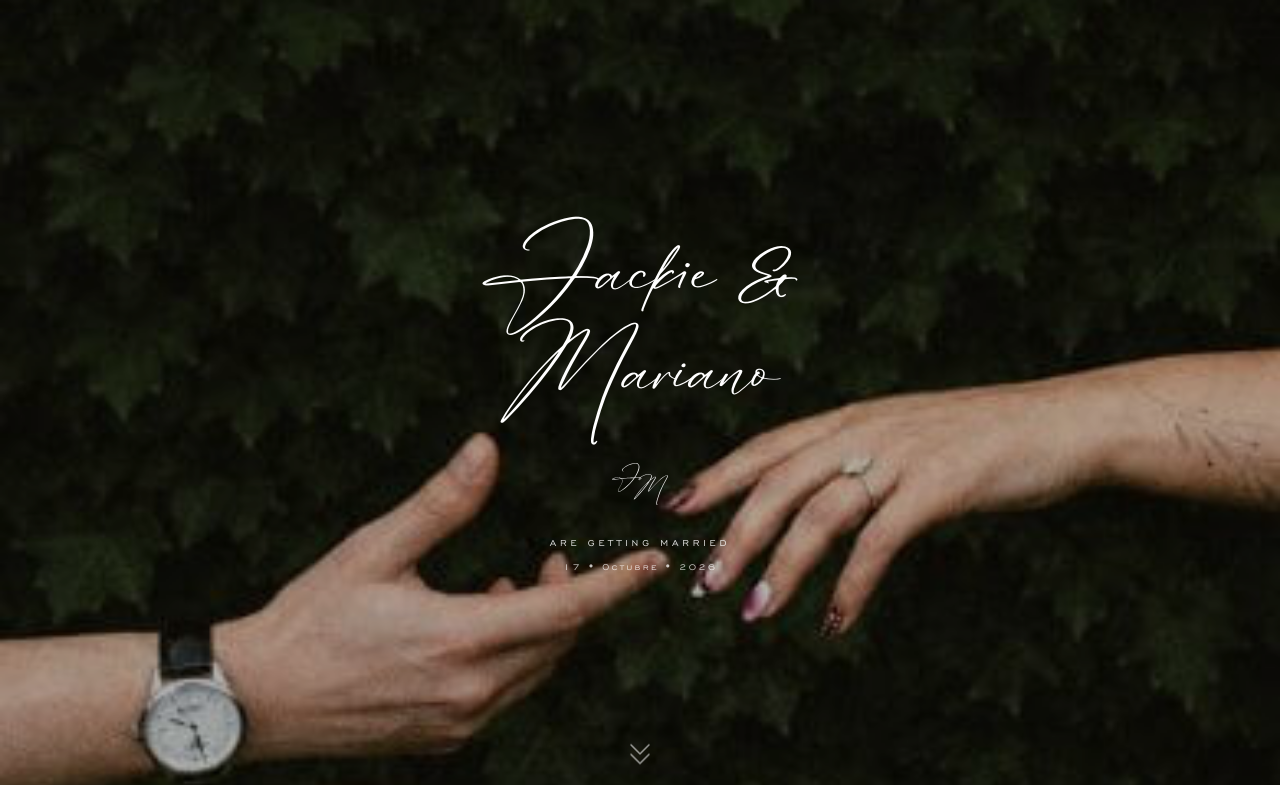
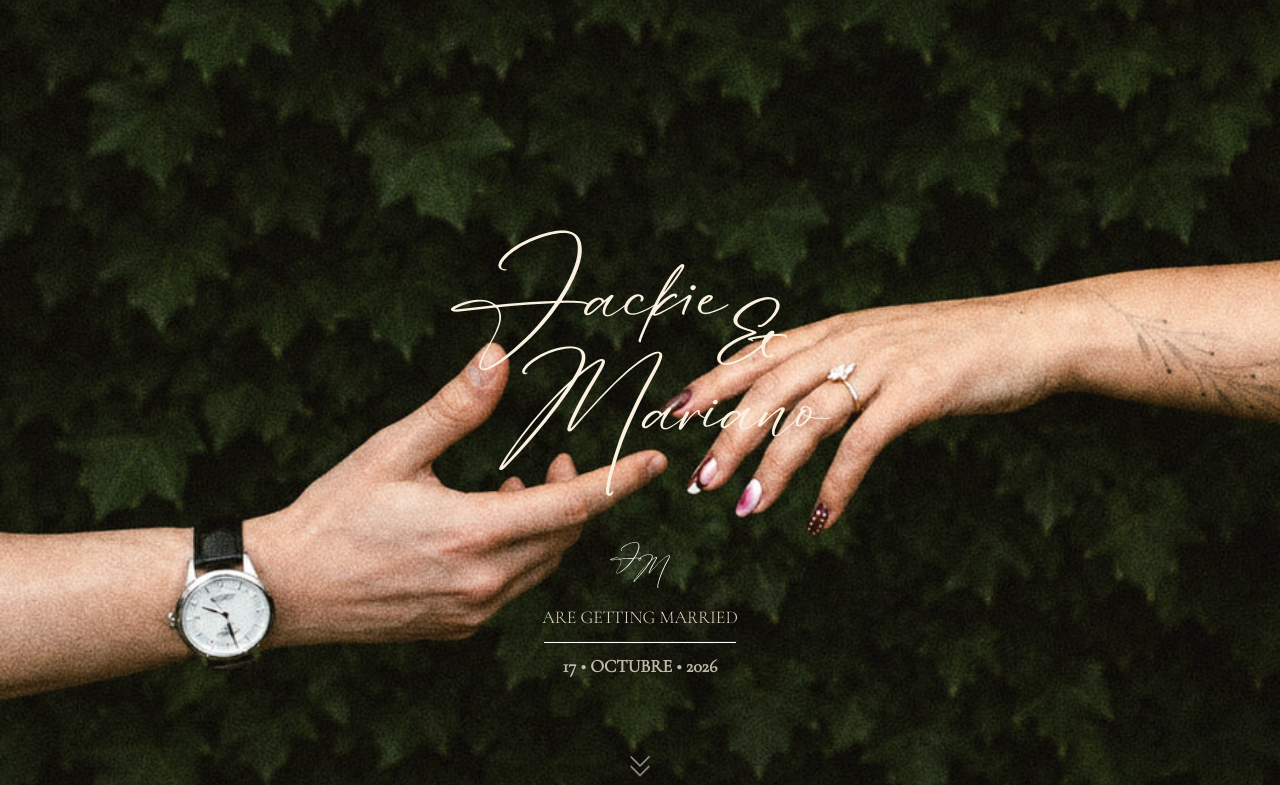
Before and after one commit to ealvizouri/boda, a Next.js app: page / in a window 1280 px wide. Shown: the top 785 px of the page. Built offline with nearby package versions, Linux system fonts and the light colour scheme; no server answers; a web font is replaced by a local one.

Commit message:
Improve section 1

```diff
--- /dev/null
+++ b/components/DoubleChevronDown.tsx
@@ -0,0 +1,51 @@
+import cn from '@/lib/cn'
+
+interface Props {
+  className?: string
+}
+
+const DoubleChevronDown = ({ className }: Props) => {
+  return (
+    <a
+      href="#countdown"
+      className={cn(
+        'absolute bottom-8 left-1/2 flex -translate-x-1/2 flex-col items-center text-white/60 transition-colors hover:text-white/90',
+        className,
+      )}
+      aria-label="Continuar"
+    >
+      <svg
+        width="22"
+        height="13"
+        viewBox="0 0 22 13"
+        fill="none"
+        className="animate-bounce"
+      >
+        <path
+          d="M2 2l9 9 9-9"
+          stroke="currentColor"
+          strokeWidth="1.5"
+          strokeLinecap="round"
+          strokeLinejoin="round"
+        />
+      </svg>
+      <svg
+        width="22"
+        height="13"
+        viewBox="0 0 22 13"
+        fill="none"
+        className="-mt-1 animate-bounce [animation-delay:200ms]"
+      >
+        <path
+          d="M2 2l9 9 9-9"
+          stroke="currentColor"
+          strokeWidth="1.5"
+          strokeLinecap="round"
+          strokeLinejoin="round"
+        />
+      </svg>
+    </a>
+  )
+}
+
+export default DoubleChevronDown
--- a/components/Hero.tsx
+++ b/components/Hero.tsx
@@ -1,8 +1,12 @@
 import Image from 'next/image'
+import DoubleChevronDown from './DoubleChevronDown'
 
 export default function Hero() {
   return (
-    <section id="home" className="relative h-screen flex flex-col items-center justify-center overflow-hidden">
+    <section
+      id="home"
+      className="relative flex h-screen flex-col items-center justify-between overflow-hidden"
+    >
       <Image
         src="/assets/home/section1/background.jpg"
         alt=""
@@ -10,43 +14,45 @@ export default function Hero() {
         className="object-cover object-center"
         priority
       />
-      <div className="absolute inset-0 bg-black/30" />
+      {/* <div className="absolute inset-0 bg-black/30" /> */}
 
-      <div className="relative z-10 flex flex-col items-center text-center px-6">
-        <h1 className="font-script text-white leading-none mb-6">
-          <span className="block text-[76px] md:text-[110px] leading-[0.9]">Jackie &amp;</span>
-          <span className="block text-[76px] md:text-[110px] leading-[0.9]">Mariano</span>
+      <div className="relative z-10 flex flex-col items-center pt-60 text-center">
+        <h1 className="relative -left-4 mb-6 font-script text-[90px] leading-none text-[#faf1e1] md:text-[130px]">
+          <div className="leading-[0.9]">
+            Jackie
+            <span className="relative top-8 -left-2.5">&amp;</span>
+          </div>
+          <div className="pl-20 leading-[0.9]">
+            <span className="relative -top-1">Mariano</span>
+          </div>
         </h1>
+      </div>
 
-        <div className="my-4 w-14 h-14 opacity-90">
+      <div className="relative -top-10 z-10 w-full pb-20">
+        <div className="w-full text-center">
+          <div className="my-4 flex w-full justify-center">
             <Image
               src="/assets/home/shared/monograma_white.svg"
               alt="Monograma M&J"
-            width={56}
-            height={56}
+              width={60}
+              height={60}
             />
           </div>
 
-        <p className="font-engravers text-white/90 tracking-[0.35em] text-[11px] uppercase mb-2">
+          <div className="flex flex-col gap-2.5">
+            <p className="font-cormorant text-[18px] font-light text-[#faf1e1]/90 uppercase">
               Are Getting Married
             </p>
-        <p className="font-engravers text-white/75 tracking-[0.2em] text-[11px]">
-          17 &bull; Octubre &bull; 2026
+            <div className="flex justify-center">
+              <hr className="h-0.5 w-48 bg-white" />
+            </div>
+            <p className="font-cormorant text-[18px] font-bold text-[#faf1e1]/75">
+              17 &bull; OCTUBRE &bull; 2026
             </p>
           </div>
-
-      <a
-        href="#countdown"
-        className="absolute bottom-8 left-1/2 -translate-x-1/2 flex flex-col items-center text-white/60 hover:text-white/90 transition-colors"
-        aria-label="Continuar"
-      >
-        <svg width="22" height="13" viewBox="0 0 22 13" fill="none" className="animate-bounce">
-          <path d="M2 2l9 9 9-9" stroke="currentColor" strokeWidth="1.5" strokeLinecap="round" strokeLinejoin="round" />
-        </svg>
-        <svg width="22" height="13" viewBox="0 0 22 13" fill="none" className="animate-bounce [animation-delay:200ms] -mt-1">
-          <path d="M2 2l9 9 9-9" stroke="currentColor" strokeWidth="1.5" strokeLinecap="round" strokeLinejoin="round" />
-        </svg>
-      </a>
+        </div>
+      </div>
+      <DoubleChevronDown className="bottom-5" />
     </section>
   )
 }
```
Also changed, not shown: public/assets/home/section1/background.jpg. Lines whose indentation alone changed are shown as unchanged.
